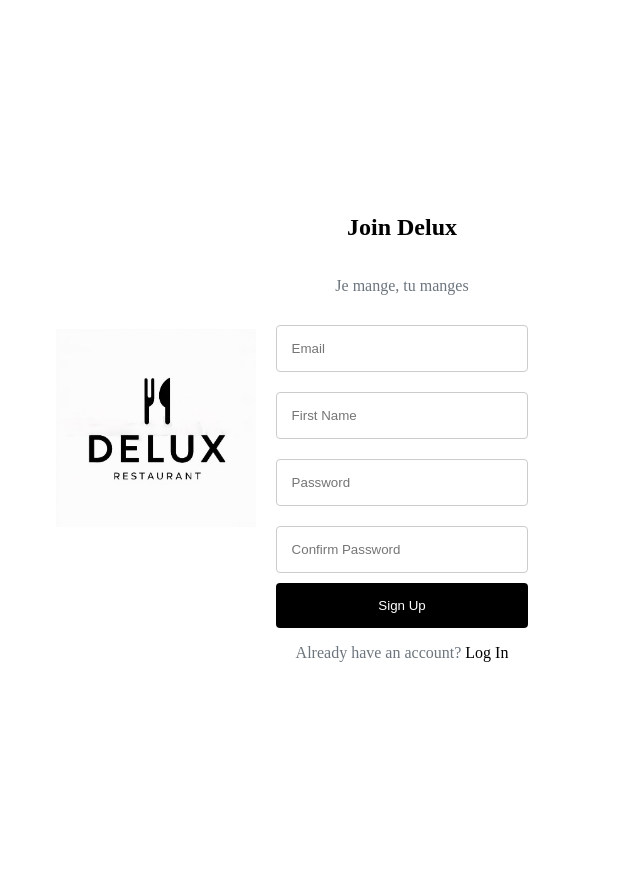
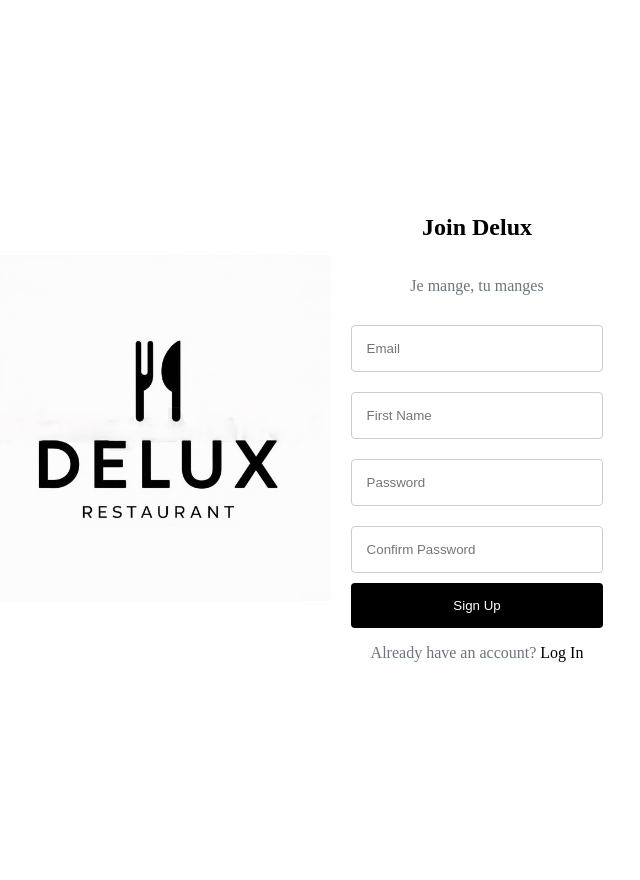
Before and after one commit to Amenallah28/Delux-PFA, a Flask app: page /sign-up in a window 1280 px wide; the page is wider, and only the part inside the window is pictured. Shown: that part, without its empty margins (398-1038 px from the left). Run offline with Flask 3, Linux system fonts and the light colour scheme.

Commit message:
changed the image width

```diff
--- a/haya_bismellah/static/auth.css
+++ b/haya_bismellah/static/auth.css
@@ -106,7 +106,7 @@ html, body {
   }
 
   .home-image {
-    width: 200px;
+    width: 350px;
     height: auto;
     margin: 0 auto;
     max-width: 100%;
```
